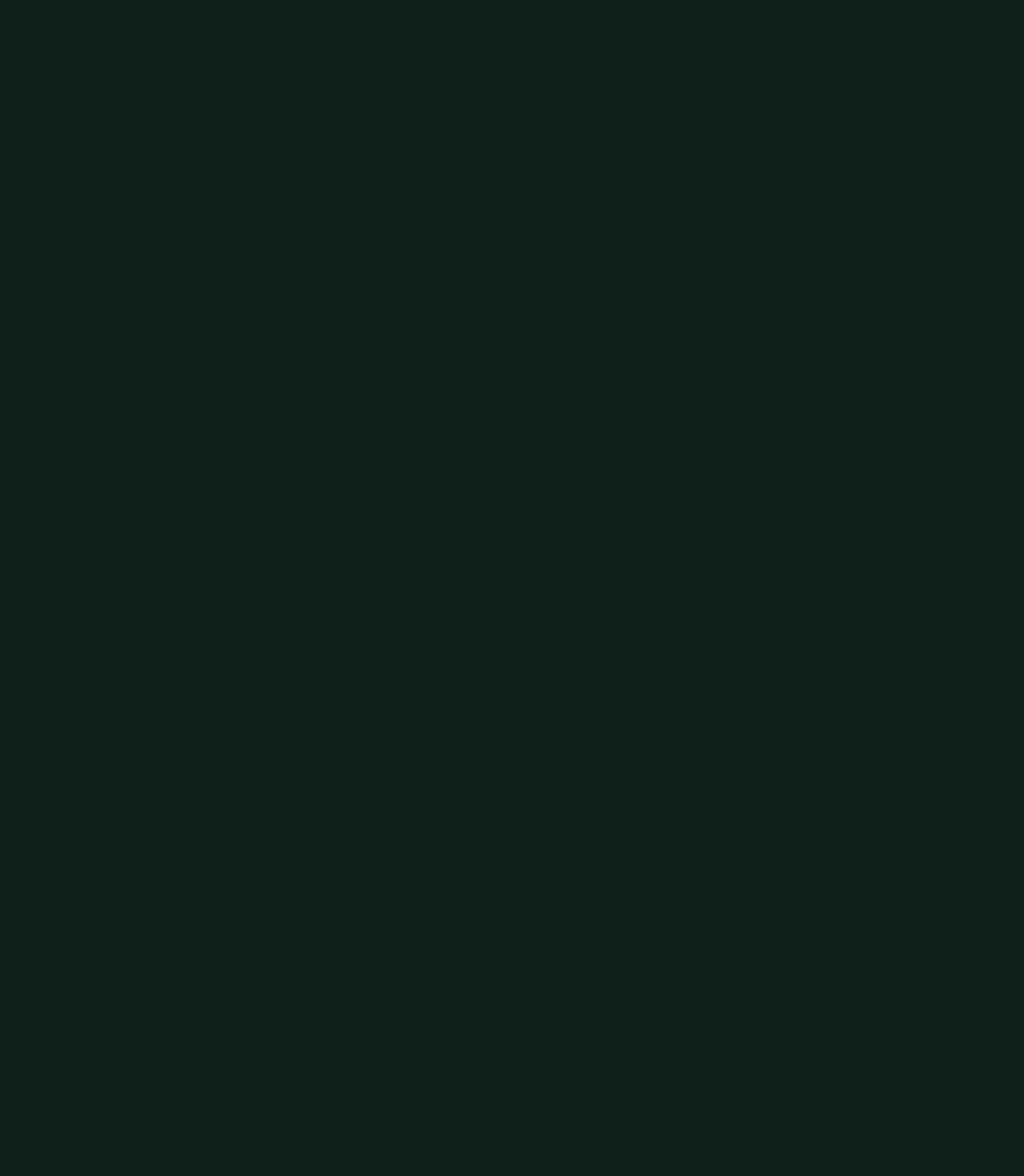
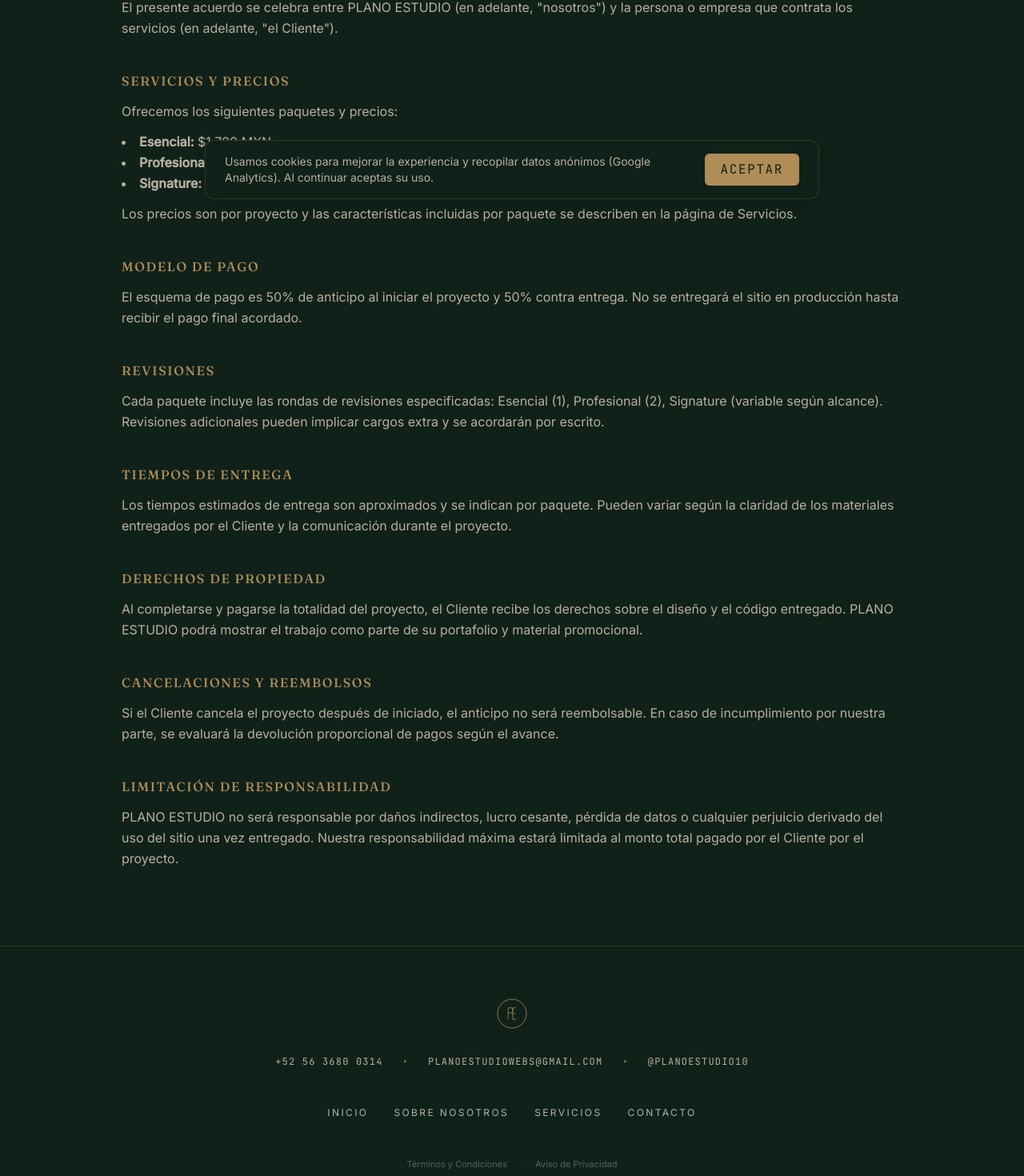
Before and after one commit to planoestudiowebs-cell/plano-estudio-web, a React (Vite) app: page /terminos in a window 1280 px wide. Before the commit this address had no page. Shown: the part 535-2005 px from the top of the page at 80% size. Before the commit the page ends 800 px from the top, so only its background shows below. Built offline with nearby package versions, Linux system fonts and the light colour scheme.

Commit message:
feat: páginas legales, footer y cookies

```diff
--- a/src/App.tsx
+++ b/src/App.tsx
@@ -4,6 +4,8 @@ import Inicio from './pages/Inicio';
 import SobreNosotros from './pages/SobreNosotros';
 import Servicios from './pages/Servicios';
 import Contacto from './pages/Contacto';
+import TerminosCondiciones from './pages/TerminosCondiciones';
+import AvisoPrivacidad from './pages/AvisoPrivacidad';
 
 function App() {
   return (
@@ -14,6 +16,8 @@ function App() {
           <Route path="sobre-nosotros" element={<SobreNosotros />} />
           <Route path="servicios" element={<Servicios />} />
           <Route path="contacto" element={<Contacto />} />
+          <Route path="terminos" element={<TerminosCondiciones />} />
+          <Route path="privacidad" element={<AvisoPrivacidad />} />
         </Route>
       </Routes>
     </BrowserRouter>
--- /dev/null
+++ b/src/components/CookieBanner.tsx
@@ -0,0 +1,42 @@
+import React, { useEffect, useState } from 'react';
+
+const STORAGE_KEY = 'pe_cookies_accepted';
+
+export default function CookieBanner() {
+  const [visible, setVisible] = useState(false);
+
+  useEffect(() => {
+    try {
+      const accepted = localStorage.getItem(STORAGE_KEY);
+      if (!accepted) setVisible(true);
+    } catch (e) {
+      setVisible(true);
+    }
+  }, []);
+
+  function accept() {
+    try {
+      localStorage.setItem(STORAGE_KEY, '1');
+    } catch (e) {
+      // ignore
+    }
+    setVisible(false);
+  }
+
+  if (!visible) return null;
+
+  return (
+    <div className="fixed left-0 right-0 bottom-4 z-50 flex items-center justify-center px-4">
+      <div className="max-w-3xl w-full bg-tinta border border-bronce/20 rounded-xl py-4 px-6 flex flex-col md:flex-row items-center gap-4 shadow-lg">
+        <div className="flex-1 text-piedra text-sm">
+          Usamos cookies para mejorar la experiencia y recopilar datos anónimos (Google Analytics). Al continuar aceptas su uso.
+        </div>
+        <div className="flex-shrink-0">
+          <button onClick={accept} className="px-5 py-2 bg-bronce text-tinta rounded-md uppercase tracking-widest font-mono hover:brightness-105 transition">
+            Aceptar
+          </button>
+        </div>
+      </div>
+    </div>
+  );
+}
--- a/src/components/Footer.tsx
+++ b/src/components/Footer.tsx
@@ -30,6 +30,12 @@ export default function Footer() {
           <Link to="/contacto" className="hover:text-bronce transition-colors">Contacto</Link>
         </div>
 
+        <div className="mt-4 text-[11px] text-hueso/30 flex gap-4">
+          <Link to="/terminos" className="hover:text-bronce transition-colors">Términos y Condiciones</Link>
+          <span className="opacity-40">·</span>
+          <Link to="/privacidad" className="hover:text-bronce transition-colors">Aviso de Privacidad</Link>
+        </div>
+
         <p className="text-[10px] uppercase tracking-widest text-piedra/60 font-mono mt-12">
           &copy; {new Date().getFullYear()} PLANO ESTUDIO. Todos los derechos reservados.
         </p>
--- a/src/components/Layout.tsx
+++ b/src/components/Layout.tsx
@@ -3,6 +3,7 @@ import { Outlet, useLocation } from 'react-router-dom';
 import Navbar from './Navbar';
 import Footer from './Footer';
 import CustomCursor from './CustomCursor';
+import CookieBanner from './CookieBanner';
 
 export default function Layout() {
   const { pathname } = useLocation();
@@ -18,6 +19,7 @@ export default function Layout() {
         <Outlet />
       </main>
       <Footer />
+      <CookieBanner />
       <CustomCursor />
     </div>
   );
--- /dev/null
+++ b/src/pages/AvisoPrivacidad.tsx
@@ -0,0 +1,51 @@
+import React from 'react';
+import Monogram from '../components/Monogram';
+
+export default function AvisoPrivacidad() {
+  return (
+    <div className="pt-20 bg-tinta min-h-screen">
+      <div className="max-w-5xl mx-auto px-6 py-24">
+        <div className="flex flex-col items-center text-center mb-12">
+          <div className="w-16 h-px bg-bronce mb-8" />
+          <Monogram size={100} />
+          <h1 className="text-4xl md:text-5xl font-serif text-hueso mt-6">Aviso de Privacidad</h1>
+          <p className="text-piedra mt-4 max-w-2xl">Aviso de privacidad de conformidad con la Ley Federal de Protección de Datos Personales en Posesión de los Particulares (LFPDPPP).</p>
+        </div>
+
+        <div className="space-y-8 text-piedra font-sans leading-relaxed text-base">
+          <section>
+            <h2 className="text-bronce font-medium uppercase tracking-widest mb-3">Responsable del tratamiento</h2>
+            <p>El responsable del tratamiento de sus datos personales es PLANO ESTUDIO, con domicilio en CDMX.</p>
+          </section>
+
+          <section>
+            <h2 className="text-bronce font-medium uppercase tracking-widest mb-3">Datos recabados</h2>
+            <p>Podemos recabar los siguientes datos personales: nombre, correo electrónico, teléfono y mensaje proporcionado a través del formulario de contacto.</p>
+          </section>
+
+          <section>
+            <h2 className="text-bronce font-medium uppercase tracking-widest mb-3">Finalidades</h2>
+            <p>Los datos se usan para: responder solicitudes de contacto, cotizaciones, gestionar proyectos, envío de información y atender requerimientos del Cliente.</p>
+          </section>
+
+          <section>
+            <h2 className="text-bronce font-medium uppercase tracking-widest mb-3">Derechos ARCO</h2>
+            <p>Usted puede ejercer sus derechos de acceso, rectificación, cancelación y oposición (ARCO) enviando una solicitud al correo planoestudiowebs@gmail.com. Se le informará el procedimiento y requisitos para la atención de su solicitud.</p>
+          </section>
+
+          <section>
+            <h2 className="text-bronce font-medium uppercase tracking-widest mb-3">Cookies y herramientas</h2>
+            <p>Este sitio utiliza cookies de terceros como Google Analytics para fines estadísticos. Las cookies no contienen información personal identificable. Al aceptar las cookies usted consiente su uso.</p>
+          </section>
+
+          <section>
+            <h2 className="text-bronce font-medium uppercase tracking-widest mb-3">Encargado</h2>
+            <p>Formspree actúa como encargado del tratamiento para los datos enviados a través del formulario de contacto. Consulte la política de Formspree para detalles sobre su tratamiento y medidas de seguridad.</p>
+          </section>
+
+          <p className="text-piedra/80 text-sm">Fecha de última actualización: {new Date().toLocaleDateString()}</p>
+        </div>
+      </div>
+    </div>
+  );
+}
--- a/src/pages/Servicios.tsx
+++ b/src/pages/Servicios.tsx
@@ -120,6 +120,8 @@ export default function Servicios() {
           ))}
         </div>
 
+        <div className="text-center text-xs text-hueso/60 mt-6">Precios expresados en pesos mexicanos (MXN) · No incluyen IVA</div>
+
         {/* Investment Notes */}
         <motion.div
           initial={{ opacity: 0 }}
--- /dev/null
+++ b/src/pages/TerminosCondiciones.tsx
@@ -0,0 +1,66 @@
+import React from 'react';
+import Monogram from '../components/Monogram';
+
+export default function TerminosCondiciones() {
+  return (
+    <div className="pt-20 bg-tinta min-h-screen">
+      <div className="max-w-5xl mx-auto px-6 py-24">
+        <div className="flex flex-col items-center text-center mb-12">
+          <div className="w-16 h-px bg-bronce mb-8" />
+          <Monogram size={100} />
+          <h1 className="text-4xl md:text-5xl font-serif text-hueso mt-6">Términos y Condiciones</h1>
+          <p className="text-piedra mt-4 max-w-2xl">Estos Términos y Condiciones rigen la relación entre PLANO ESTUDIO y el cliente con respecto a los servicios ofrecidos en este sitio.</p>
+        </div>
+
+        <div className="space-y-10 text-piedra font-sans leading-relaxed text-base">
+          <section>
+            <h2 className="text-bronce font-medium uppercase tracking-widest mb-3">Partes del acuerdo</h2>
+            <p>El presente acuerdo se celebra entre PLANO ESTUDIO (en adelante, "nosotros") y la persona o empresa que contrata los servicios (en adelante, "el Cliente").</p>
+          </section>
+
+          <section>
+            <h2 className="text-bronce font-medium uppercase tracking-widest mb-3">Servicios y precios</h2>
+            <p>Ofrecemos los siguientes paquetes y precios:</p>
+            <ul className="list-disc list-inside mt-3">
+              <li><strong>Esencial:</strong> $1,700 MXN</li>
+              <li><strong>Profesional:</strong> $2,500 MXN</li>
+              <li><strong>Signature:</strong> $4,200 MXN</li>
+            </ul>
+            <p className="mt-3">Los precios son por proyecto y las características incluidas por paquete se describen en la página de Servicios.</p>
+          </section>
+
+          <section>
+            <h2 className="text-bronce font-medium uppercase tracking-widest mb-3">Modelo de pago</h2>
+            <p>El esquema de pago es 50% de anticipo al iniciar el proyecto y 50% contra entrega. No se entregará el sitio en producción hasta recibir el pago final acordado.</p>
+          </section>
+
+          <section>
+            <h2 className="text-bronce font-medium uppercase tracking-widest mb-3">Revisiones</h2>
+            <p>Cada paquete incluye las rondas de revisiones especificadas: Esencial (1), Profesional (2), Signature (variable según alcance). Revisiones adicionales pueden implicar cargos extra y se acordarán por escrito.</p>
+          </section>
+
+          <section>
+            <h2 className="text-bronce font-medium uppercase tracking-widest mb-3">Tiempos de entrega</h2>
+            <p>Los tiempos estimados de entrega son aproximados y se indican por paquete. Pueden variar según la claridad de los materiales entregados por el Cliente y la comunicación durante el proyecto.</p>
+          </section>
+
+          <section>
+            <h2 className="text-bronce font-medium uppercase tracking-widest mb-3">Derechos de propiedad</h2>
+            <p>Al completarse y pagarse la totalidad del proyecto, el Cliente recibe los derechos sobre el diseño y el código entregado. PLANO ESTUDIO podrá mostrar el trabajo como parte de su portafolio y material promocional.</p>
+          </section>
+
+          <section>
+            <h2 className="text-bronce font-medium uppercase tracking-widest mb-3">Cancelaciones y reembolsos</h2>
+            <p>Si el Cliente cancela el proyecto después de iniciado, el anticipo no será reembolsable. En caso de incumplimiento por nuestra parte, se evaluará la devolución proporcional de pagos según el avance.</p>
+          </section>
+
+          <section>
+            <h2 className="text-bronce font-medium uppercase tracking-widest mb-3">Limitación de responsabilidad</h2>
+            <p>PLANO ESTUDIO no será responsable por daños indirectos, lucro cesante, pérdida de datos o cualquier perjuicio derivado del uso del sitio una vez entregado. Nuestra responsabilidad máxima estará limitada al monto total pagado por el Cliente por el proyecto.</p>
+          </section>
+
+        </div>
+      </div>
+    </div>
+  );
+}
```
